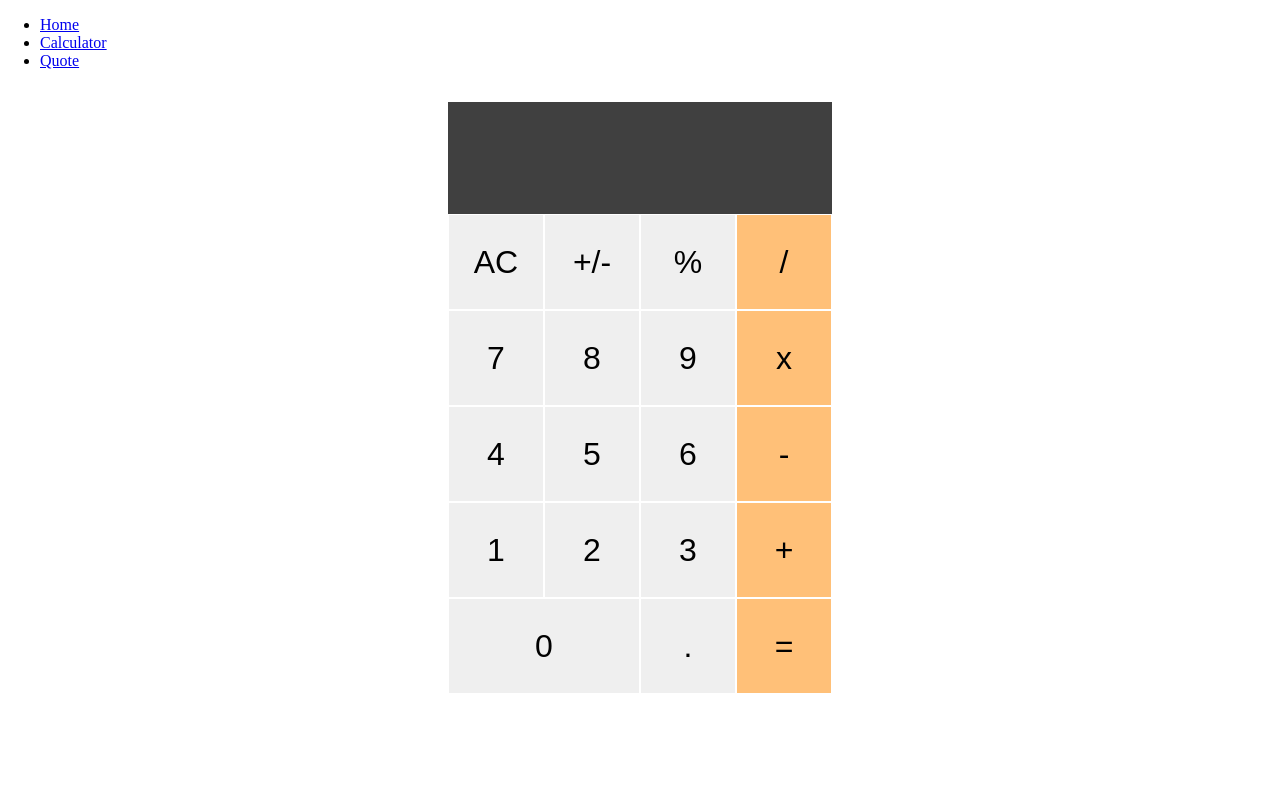
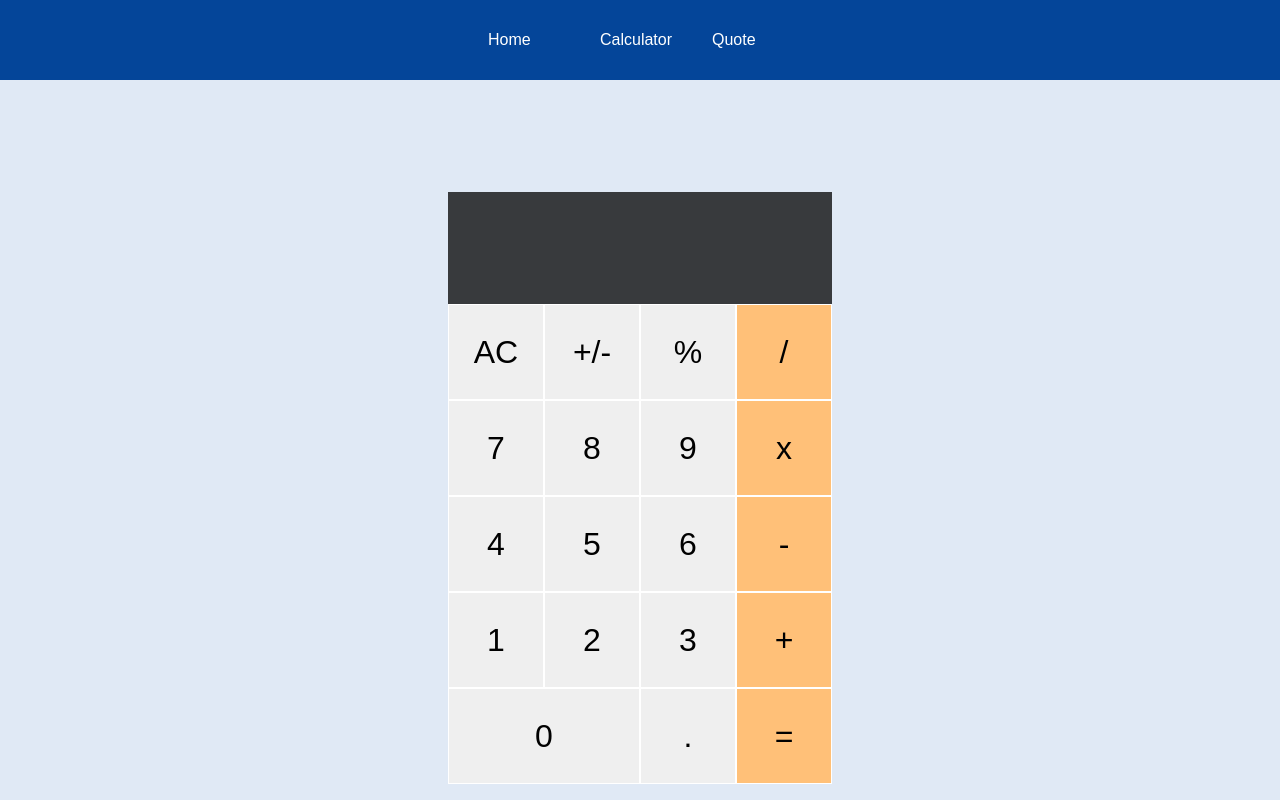
Before and after one commit to RoyJumah/Math-Magicians, a React (Create React App) app: page /calculator in a window 1280 px wide. Built offline with nearby package versions, Linux system fonts and the light colour scheme.

Commit message:
Add styles to the pages

```diff
--- a/src/components/MainHeader.js
+++ b/src/components/MainHeader.js
@@ -1,15 +1,18 @@
+import { Link } from 'react-router-dom';
+import classes from './MainHeader.module.css';
+
 const MainHeader = () => (
-  <header>
+  <header className={classes.header}>
     <nav>
       <ul>
         <li>
-          <a href="/home">Home</a>
+          <Link to="/home">Home</Link>
         </li>
         <li>
-          <a href="/calculator">Calculator</a>
+          <Link to="/calculator">Calculator</Link>
         </li>
         <li>
-          <a href="/quote">Quote</a>
+          <Link to="/quote">Quote</Link>
         </li>
       </ul>
     </nav>
--- /dev/null
+++ b/src/components/MainHeader.module.css
@@ -0,0 +1,38 @@
+.header {
+  width: 100%;
+  height: 5rem;
+  background-color: #044599;
+  padding: 0 10%;
+}
+
+.header nav {
+  height: 100%;
+}
+
+.header ul {
+  height: 100%;
+  list-style: none;
+  display: flex;
+  padding: 0;
+  margin: 0;
+  align-items: center;
+  justify-content: center;
+}
+
+.header li {
+  margin: 0 1rem;
+  width: 5rem;
+}
+
+.header a {
+  color: white;
+  text-decoration: none;
+}
+
+.header a:hover,
+.header a:active,
+.header a.active {
+  color: #95bcf0;
+  padding-bottom: 0.25rem;
+  border-bottom: 4px solid #95bcf0;
+}
--- /dev/null
+++ b/src/components/css/style.css
@@ -0,0 +1 @@
+.container{max-width:100vh}.calculator{border:2px solid #000;border-radius:10px}@media(max-width: 680px){.container{width:800px}#display{height:40px}}*{box-sizing:border-box}html{font-family:"Noto Sans JP",sans-serif}body{margin:0;background-color:#e0e9f5}main{margin-top:7rem;text-align:center}h1,h2,h3,p{color:#042b5f}.calculator-grid{display:grid;margin-top:2rem;grid-template-columns:repeat(4, 6rem);grid-template-rows:minmax(7rem, auto) repeat(5, 6rem);justify-content:center}.calculator-grid>button{cursor:pointer;font-size:2rem;border:1px solid #fff;outline:none}.span-two{grid-column:span 2}.output{grid-column:1/-1;background-color:rgba(0,0,0,.75);display:flex;flex-direction:column;align-items:flex-end;justify-content:space-around;padding:.75rem;word-wrap:break-word;word-break:break-all}.output .previous-operand{color:rgba(255,255,255,.75);font-size:1.5rem}.output .current-operand{color:#fff;font-size:2.5rem}.special__operators{background-color:#ffc078 !important}
--- a/src/css/style.css
+++ b/src/css/style.css
@@ -1,11 +1,9 @@
-@import 'https://fonts.googleapis.com/css2?family=Poppins:wght@400;500;600;700&display=swap';
-
 .container {
   max-width: 100vh;
 }
 
 .calculator {
-  border: 2px solid #000;
+  border: 2px solid black;
   border-radius: 10px;
 }
 
@@ -13,20 +11,33 @@
   .container {
     width: 800px;
   }
-
   #display {
     height: 40px;
   }
 }
+* {
+  box-sizing: border-box;
+}
 
-*,
-*::before,
-*::after {
-  box-sizing: border-box;
+html {
+  font-family: "Noto Sans JP", sans-serif;
 }
 
 body {
   margin: 0;
+  background-color: #e0e9f5;
+}
+
+main {
+  margin-top: 7rem;
+  text-align: center;
+}
+
+h1,
+h2,
+h3,
+p {
+  color: #042b5f;
 }
 
 .calculator-grid {
@@ -36,7 +47,6 @@ body {
   grid-template-rows: minmax(7rem, auto) repeat(5, 6rem);
   justify-content: center;
 }
-
 .calculator-grid > button {
   cursor: pointer;
   font-size: 2rem;
@@ -59,17 +69,15 @@ body {
   word-wrap: break-word;
   word-break: break-all;
 }
-
 .output .previous-operand {
   color: rgba(255, 255, 255, 0.75);
   font-size: 1.5rem;
 }
-
 .output .current-operand {
-  color: #fff;
+  color: white;
   font-size: 2.5rem;
 }
 
 .special__operators {
   background-color: #ffc078 !important;
-}
+}/*# sourceMappingURL=style.css.map */
--- a/src/scss/style.scss
+++ b/src/scss/style.scss
@@ -1,16 +1,30 @@
-@import url('https://fonts.googleapis.com/css2?family=Poppins:wght@400;500;600;700&display=swap');
 @import 'config';
 @import 'utilities';
 @import 'queries';
 
-*,
-*::before,
-*::after {
+* {
   box-sizing: border-box;
+}
+
+html {
+  font-family: 'Noto Sans JP', sans-serif;
 }
 
 body {
   margin: 0;
+  background-color: #e0e9f5;
+}
+
+main {
+  margin-top: 7rem;
+  text-align: center;
+}
+
+h1,
+h2,
+h3,
+p {
+  color: #042b5f;
 }
 
 .calculator-grid {
```
